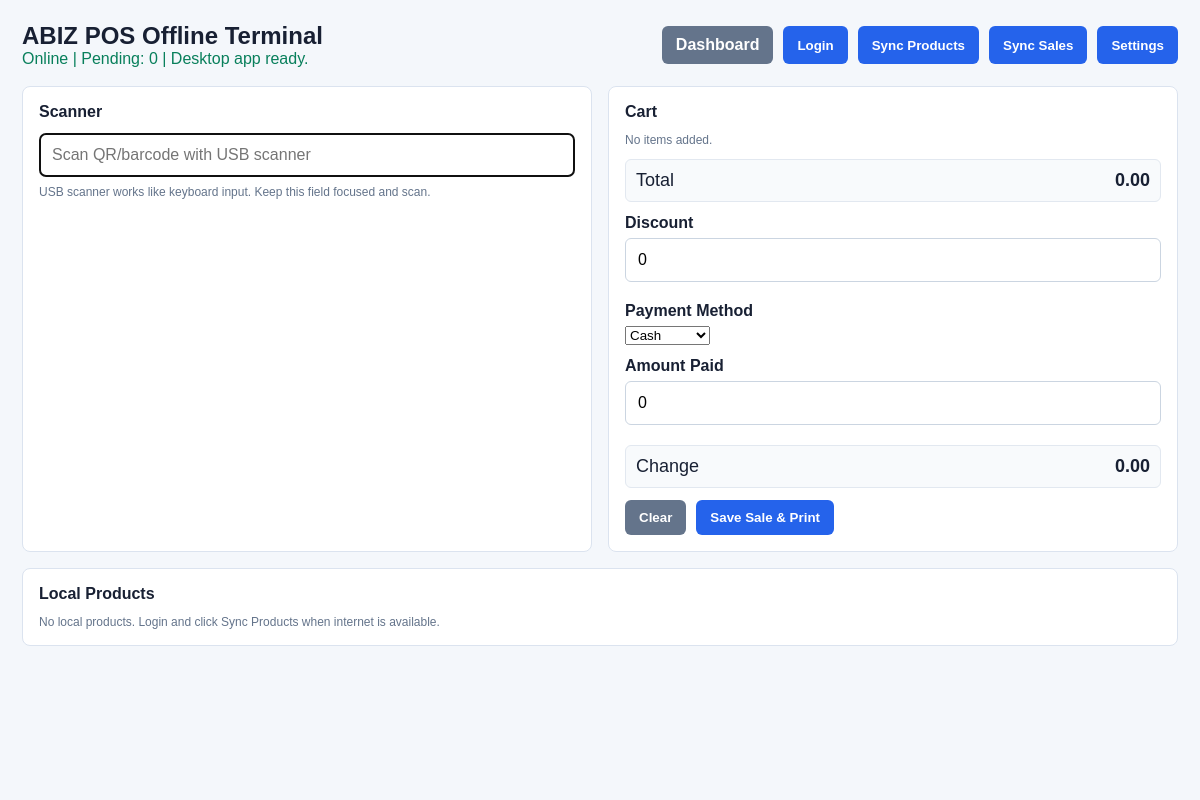
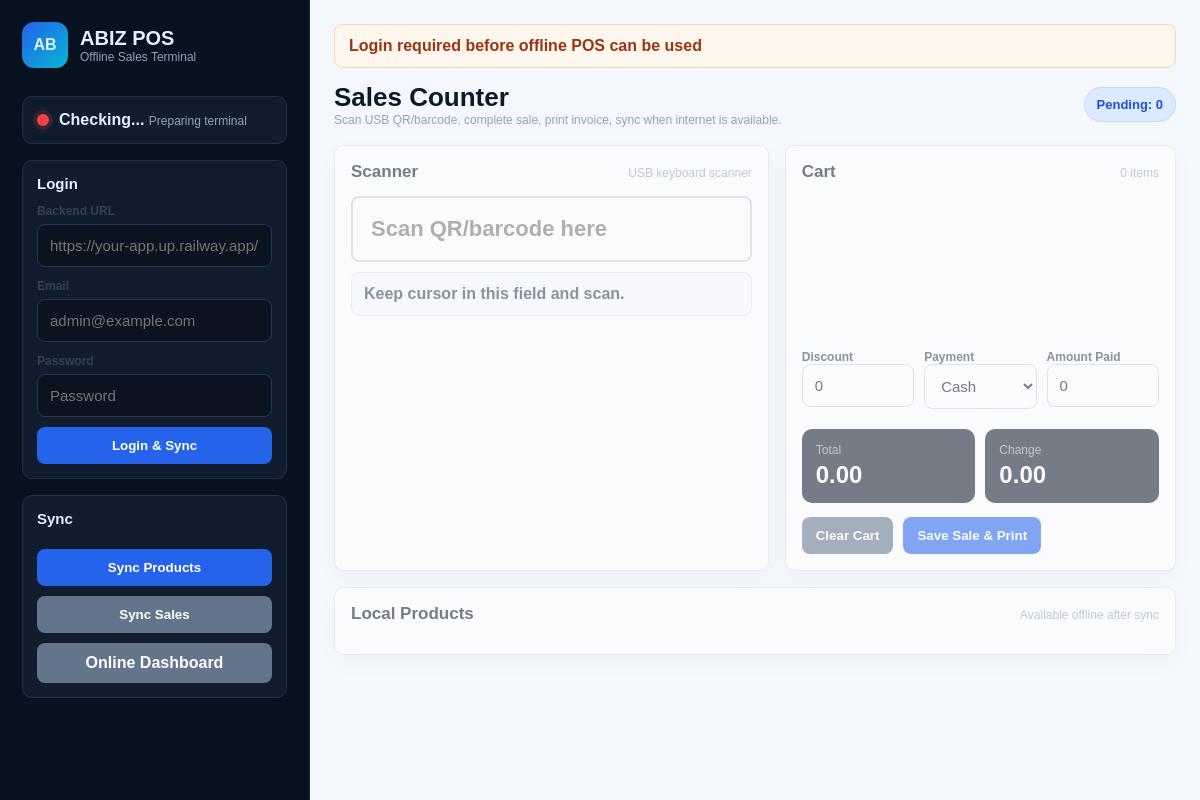
Before and after one commit to Nisha-Sabir/ABIZ-POS-SYSTEM, an Electron app: page desktop/renderer/offline.html in a window 1200 px wide. Drawn offline with Linux system fonts and the light colour scheme.

Commit message:
Redesign offline POS login terminal

```diff
--- a/desktop/renderer/offline.html
+++ b/desktop/renderer/offline.html
@@ -6,96 +6,109 @@
   <title>ABIZ POS Offline Terminal</title>
   <link rel="stylesheet" href="styles.css">
 </head>
-<body>
-  <main class="shell">
-    <section class="topbar">
+<body class="offline-body">
+  <main class="offline-shell">
+    <aside class="offline-sidebar">
+      <div class="offline-brand">
+        <div class="brand-mark">AB</div>
         <div>
-        <h1>ABIZ POS Offline Terminal</h1>
-        <p id="status">Offline-ready sales terminal</p>
+          <h1>ABIZ POS</h1>
+          <p>Offline Sales Terminal</p>
         </div>
-      <div class="actions">
-        <a class="link-button secondary" href="index.html">Dashboard</a>
-        <button id="login-btn">Login</button>
-        <button id="sync-products">Sync Products</button>
-        <button id="sync-sales">Sync Sales</button>
-        <button id="settings-btn">Settings</button>
       </div>
+
+      <div class="status-card">
+        <span class="status-dot" id="connection-dot"></span>
+        <div>
+          <strong id="connection-label">Checking...</strong>
+          <small id="status">Preparing terminal</small>
+        </div>
+      </div>
+
+      <section class="side-panel" id="login-panel">
+        <h2>Login</h2>
+        <label>Backend URL</label>
+        <input id="backend-url" placeholder="https://your-app.up.railway.app/api/v1">
+        <label>Email</label>
+        <input id="login-email" type="email" placeholder="admin@example.com">
+        <label>Password</label>
+        <input id="login-password" type="password" placeholder="Password">
+        <button id="do-login" class="wide">Login & Sync</button>
+        <button id="logout-btn" class="wide secondary" style="display:none">Logout</button>
       </section>
 
-    <section class="grid">
-      <div class="panel">
-        <h2>Scanner</h2>
-        <input id="scanner-input" autocomplete="off" placeholder="Scan QR/barcode with USB scanner">
-        <p class="hint">USB scanner works like keyboard input. Keep this field focused and scan.</p>
-        <div id="product-result" class="result"></div>
+      <section class="side-panel">
+        <h2>Sync</h2>
+        <button id="sync-products" class="wide">Sync Products</button>
+        <button id="sync-sales" class="wide secondary">Sync Sales</button>
+        <a class="link-button wide secondary" href="index.html">Online Dashboard</a>
+      </section>
+    </aside>
+
+    <section class="terminal-area locked" id="terminal-area">
+      <div class="terminal-header">
+        <div>
+          <h2>Sales Counter</h2>
+          <p>Scan USB QR/barcode, complete sale, print invoice, sync when internet is available.</p>
+        </div>
+        <div class="pending-pill" id="pending-pill">Pending: 0</div>
       </div>
 
-      <div class="panel">
+      <div class="terminal-grid">
+        <section class="panel scanner-panel">
+          <div class="panel-head">
+            <h2>Scanner</h2>
+            <span>USB keyboard scanner</span>
+          </div>
+          <input id="scanner-input" autocomplete="off" placeholder="Scan QR/barcode here">
+          <div id="product-result" class="result">Keep cursor in this field and scan.</div>
+        </section>
+
+        <section class="panel cart-panel-modern">
+          <div class="panel-head">
             <h2>Cart</h2>
+            <span id="cart-count">0 items</span>
+          </div>
           <div id="cart-list" class="cart"></div>
-        <div class="totals">
-          <span>Total</span>
-          <strong id="total">0.00</strong>
-        </div>
-        <div class="form-group">
-          <label class="form-label">Discount</label>
+
+          <div class="checkout-grid">
+            <label>Discount
               <input id="discount-input" type="number" min="0" value="0">
-        </div>
-        <div class="form-group">
-          <label class="form-label">Payment Method</label>
+            </label>
+            <label>Payment
               <select id="payment-method" class="form-control">
                 <option value="cash">Cash</option>
                 <option value="card">Card</option>
                 <option value="easypaisa">EasyPaisa</option>
                 <option value="jazzcash">JazzCash</option>
               </select>
+            </label>
+            <label>Amount Paid
+              <input id="amount-paid" type="number" min="0" value="0">
+            </label>
           </div>
-        <div class="form-group">
-          <label class="form-label">Amount Paid</label>
-          <input id="amount-paid" type="number" min="0" value="0">
+
+          <div class="summary-box">
+            <div><span>Total</span><strong id="total">0.00</strong></div>
+            <div><span>Change</span><strong id="change-amount">0.00</strong></div>
           </div>
-        <div class="totals">
-          <span>Change</span>
-          <strong id="change-amount">0.00</strong>
-        </div>
+
           <div class="row">
-          <button id="clear-cart" class="secondary">Clear</button>
+            <button id="clear-cart" class="secondary">Clear Cart</button>
             <button id="checkout">Save Sale & Print</button>
           </div>
+        </section>
       </div>
-    </section>
 
-    <section class="panel">
+      <section class="panel products-panel">
+        <div class="panel-head">
           <h2>Local Products</h2>
+          <span>Available offline after sync</span>
+        </div>
         <div id="products-list" class="products"></div>
       </section>
+    </section>
   </main>
-
-  <dialog id="settings-dialog">
-    <form method="dialog">
-      <h2>Server Settings</h2>
-      <label>Backend URL</label>
-      <input id="backend-url" placeholder="https://your-app.up.railway.app/api/v1">
-      <div class="row">
-        <button value="cancel" class="secondary">Cancel</button>
-        <button id="save-settings" value="default">Save</button>
-      </div>
-    </form>
-  </dialog>
-
-  <dialog id="login-dialog">
-    <form method="dialog">
-      <h2>Login</h2>
-      <label>Email</label>
-      <input id="login-email" type="email" placeholder="admin@example.com">
-      <label>Password</label>
-      <input id="login-password" type="password" placeholder="Password">
-      <div class="row">
-        <button value="cancel" class="secondary">Cancel</button>
-        <button id="do-login" value="default">Login</button>
-      </div>
-    </form>
-  </dialog>
 
   <script src="renderer.js"></script>
 </body>
--- a/desktop/renderer/renderer.js
+++ b/desktop/renderer/renderer.js
@@ -89,8 +89,24 @@ function money(value) {
 
 async function setStatus(message, ok = true) {
   const pending = await localDb.listPendingSales();
-  $('status').textContent = `${navigator.onLine ? 'Online' : 'Offline'} | Pending: ${pending.length} | ${message}`;
+  if ($('connection-dot')) $('connection-dot').classList.toggle('online', navigator.onLine);
+  if ($('connection-label')) $('connection-label').textContent = navigator.onLine ? 'Online' : 'Offline';
+  if ($('pending-pill')) $('pending-pill').textContent = `Pending: ${pending.length}`;
+  $('status').textContent = message;
   $('status').className = ok ? 'ok' : 'bad';
+}
+
+async function isLoggedIn() {
+  return Boolean(await localDb.getSetting('auth_token'));
+}
+
+async function updateAuthState() {
+  const loggedIn = await isLoggedIn();
+  $('terminal-area')?.classList.toggle('locked', !loggedIn);
+  if ($('login-btn')) $('login-btn').style.display = loggedIn ? 'none' : 'inline-flex';
+  if ($('logout-btn')) $('logout-btn').style.display = loggedIn ? 'inline-flex' : 'none';
+  if ($('scanner-input') && loggedIn) $('scanner-input').focus();
+  return loggedIn;
 }
 
 function renderCart() {
@@ -101,7 +117,7 @@ function renderCart() {
           <strong>${item.name}</strong>
           <small>${item.qr_code}</small>
         </div>
-        <div>${item.quantity} x ${money(item.sale_price)}</div>
+        <div><strong>${money(item.sale_price * item.quantity)}</strong><small>${item.quantity} x ${money(item.sale_price)}</small></div>
       </div>
     `).join('')
     : '<p class="empty">No items added.</p>';
@@ -112,6 +128,7 @@ function renderCart() {
   const paid = Number($('amount-paid')?.value || 0);
   $('total').textContent = money(payable);
   if ($('change-amount')) $('change-amount').textContent = money(Math.max(0, paid - payable));
+  if ($('cart-count')) $('cart-count').textContent = `${state.cart.reduce((a, item) => a + item.quantity, 0)} items`;
 }
 
 function renderProducts() {
@@ -161,8 +178,18 @@ async function login() {
   });
   await localDb.setSetting('auth_token', token.access_token);
   await localDb.setSetting('login_email', email);
+  await localDb.setSetting('last_login_at', new Date().toISOString());
   await syncProducts();
+  await updateAuthState();
   await setStatus('Logged in and products synced.');
+}
+
+async function logout() {
+  await localDb.setSetting('auth_token', '');
+  state.cart = [];
+  renderCart();
+  await updateAuthState();
+  await setStatus('Logged out. Login required for offline POS.', false);
 }
 
 async function scanProduct(code) {
@@ -181,6 +208,7 @@ async function scanProduct(code) {
 }
 
 async function syncProducts() {
+  if (!await updateAuthState()) throw new Error('Please login first.');
   const products = await api('/products?limit=100');
   await localDb.putProducts(products);
   await refreshProducts();
@@ -188,6 +216,7 @@ async function syncProducts() {
 }
 
 async function syncSales() {
+  if (!await updateAuthState()) throw new Error('Please login first.');
   const pending = await localDb.listPendingSales();
   if (!pending.length) {
     await setStatus('No pending offline sales.');
@@ -240,6 +269,10 @@ function printInvoice(sale) {
 }
 
 async function checkout() {
+  if (!await updateAuthState()) {
+    await setStatus('Please login before checkout.', false);
+    return;
+  }
   if (!state.cart.length) {
     await setStatus('Cart is empty.', false);
     return;
@@ -269,7 +302,8 @@ async function loadSettings() {
 }
 
 document.addEventListener('DOMContentLoaded', async () => {
-  $('scanner-input').focus();
+  $('backend-url').value = await localDb.getSetting('backend_url');
+  $('login-email').value = await localDb.getSetting('login_email');
   $('scanner-input').addEventListener('keydown', async (event) => {
     if (event.key !== 'Enter') return;
     const code = event.target.value.trim();
@@ -282,20 +316,32 @@ document.addEventListener('DOMContentLoaded', async () => {
   $('clear-cart').addEventListener('click', () => { state.cart = []; renderCart(); });
   $('discount-input')?.addEventListener('input', renderCart);
   $('amount-paid')?.addEventListener('input', renderCart);
-  $('settings-btn').addEventListener('click', async () => { await loadSettings(); $('settings-dialog').showModal(); });
+  $('settings-btn')?.addEventListener('click', async () => {
+    const url = prompt('Backend URL', await localDb.getSetting('backend_url'));
+    if (url) {
+      await localDb.setSetting('backend_url', url.trim());
+      $('backend-url').value = url.trim();
+      await setStatus('Backend URL saved.');
+    }
+  });
   $('login-btn').addEventListener('click', async () => {
     $('login-email').value = await localDb.getSetting('login_email');
-    $('login-dialog').showModal();
+    $('login-password').focus();
   });
-  $('save-settings').addEventListener('click', async () => {
+  $('save-settings')?.addEventListener('click', async () => {
     await localDb.setSetting('backend_url', $('backend-url').value.trim());
     await setStatus('Settings saved.');
   });
   $('do-login').addEventListener('click', () => login().catch((error) => setStatus(error.message, false)));
+  $('login-password')?.addEventListener('keydown', (event) => {
+    if (event.key === 'Enter') login().catch((error) => setStatus(error.message, false));
+  });
+  $('logout-btn')?.addEventListener('click', () => logout().catch((error) => setStatus(error.message, false)));
   window.addEventListener('online', tryAutoSync);
   window.addEventListener('offline', () => setStatus('Offline mode active.'));
   setInterval(tryAutoSync, 60000);
   await refreshProducts();
   renderCart();
+  await updateAuthState();
   await setStatus('Desktop app ready.');
 });
--- a/desktop/renderer/styles.css
+++ b/desktop/renderer/styles.css
@@ -5,121 +5,264 @@
 body {
   margin: 0;
   font-family: Arial, sans-serif;
-  background: #f4f7fb;
-  color: #182033;
-}
-
-.shell {
-  padding: 22px;
-}
-
-.topbar {
-  display: flex;
-  align-items: center;
-  justify-content: space-between;
-  gap: 16px;
-  margin-bottom: 18px;
-}
-
-h1,
-h2,
-p {
-  margin: 0;
-}
-
-h1 {
-  font-size: 24px;
-}
-
-h2 {
-  font-size: 16px;
-  margin-bottom: 12px;
-}
-
-.ok {
-  color: #087f5b;
-}
-
-.bad {
-  color: #c92a2a;
-}
-
-.actions,
-.row {
-  display: flex;
-  gap: 10px;
-}
-
-button {
-  border: 0;
-  background: #2563eb;
-  color: white;
-  padding: 10px 14px;
-  border-radius: 6px;
-  font-weight: 700;
-  cursor: pointer;
+  background: #eef3fb;
+  color: #0f172a;
 }
 
 button,
 .link-button {
+  border: 0;
+  background: #2563eb;
+  color: white;
+  padding: 11px 14px;
+  border-radius: 8px;
+  font-weight: 700;
+  cursor: pointer;
+  text-decoration: none;
   display: inline-flex;
   align-items: center;
   justify-content: center;
+  gap: 8px;
 }
 
-.link-button {
-  border: 0;
-  background: #2563eb;
-  color: white;
-  padding: 10px 14px;
-  border-radius: 6px;
-  font-weight: 700;
-  cursor: pointer;
-  text-decoration: none;
+button:hover,
+.link-button:hover {
+  background: #1d4ed8;
 }
 
-button.secondary {
-  background: #64748b;
-}
-
+button.secondary,
 .link-button.secondary {
   background: #64748b;
 }
 
-.grid {
+button.secondary:hover,
+.link-button.secondary:hover {
+  background: #475569;
+}
+
+button:disabled {
+  opacity: .45;
+  cursor: not-allowed;
+}
+
+input,
+select {
+  width: 100%;
+  border: 1px solid #cbd5e1;
+  border-radius: 8px;
+  padding: 12px;
+  font-size: 15px;
+  background: white;
+  color: #0f172a;
+  outline: none;
+}
+
+input:focus,
+select:focus {
+  border-color: #2563eb;
+  box-shadow: 0 0 0 3px rgba(37, 99, 235, .14);
+}
+
+label {
+  display: block;
+  font-size: 12px;
+  font-weight: 700;
+  color: #334155;
+  margin: 12px 0 6px;
+}
+
+.offline-body {
+  background: #0b1220;
+}
+
+.offline-shell {
+  min-height: 100vh;
   display: grid;
-  grid-template-columns: 1fr 1fr;
+  grid-template-columns: 310px 1fr;
+}
+
+.offline-sidebar {
+  background: #08111f;
+  color: #e5eefb;
+  padding: 22px;
+  display: flex;
+  flex-direction: column;
+  gap: 16px;
+  border-right: 1px solid #1e293b;
+}
+
+.offline-brand {
+  display: flex;
+  align-items: center;
+  gap: 12px;
+  padding-bottom: 12px;
+}
+
+.brand-mark {
+  width: 46px;
+  height: 46px;
+  border-radius: 12px;
+  background: linear-gradient(135deg, #2563eb, #06b6d4);
+  display: flex;
+  align-items: center;
+  justify-content: center;
+  font-weight: 900;
+}
+
+.offline-brand h1,
+.offline-brand p,
+.terminal-header h2,
+.terminal-header p,
+.panel h2,
+.panel p {
+  margin: 0;
+}
+
+.offline-brand h1 {
+  font-size: 20px;
+}
+
+.offline-brand p,
+.terminal-header p,
+.panel-head span,
+.status-card small {
+  color: #94a3b8;
+  font-size: 12px;
+}
+
+.status-card,
+.side-panel {
+  background: #111c2e;
+  border: 1px solid #22314a;
+  border-radius: 10px;
+  padding: 14px;
+}
+
+.status-card {
+  display: flex;
+  align-items: center;
+  gap: 10px;
+}
+
+.status-dot {
+  width: 12px;
+  height: 12px;
+  border-radius: 50%;
+  background: #ef4444;
+  box-shadow: 0 0 0 4px rgba(239, 68, 68, .16);
+}
+
+.status-dot.online {
+  background: #10b981;
+  box-shadow: 0 0 0 4px rgba(16, 185, 129, .16);
+}
+
+.side-panel h2 {
+  font-size: 15px;
+  margin: 0 0 12px;
+}
+
+.side-panel input {
+  background: #0b1220;
+  border-color: #263750;
+  color: #e5eefb;
+}
+
+.wide {
+  width: 100%;
+  margin-top: 10px;
+}
+
+.terminal-area {
+  padding: 24px;
+  background: #f4f7fb;
+  overflow-y: auto;
+}
+
+.terminal-area.locked::before {
+  content: "Login required before offline POS can be used";
+  display: block;
+  margin-bottom: 14px;
+  padding: 12px 14px;
+  background: #fff7ed;
+  color: #9a3412;
+  border: 1px solid #fed7aa;
+  border-radius: 8px;
+  font-weight: 700;
+}
+
+.terminal-area.locked .scanner-panel,
+.terminal-area.locked .cart-panel-modern,
+.terminal-area.locked .products-panel {
+  opacity: .55;
+  pointer-events: none;
+}
+
+.terminal-header {
+  display: flex;
+  align-items: center;
+  justify-content: space-between;
+  gap: 18px;
+  margin-bottom: 18px;
+}
+
+.terminal-header h2 {
+  font-size: 26px;
+}
+
+.pending-pill {
+  background: #dbeafe;
+  color: #1d4ed8;
+  border: 1px solid #bfdbfe;
+  padding: 9px 12px;
+  border-radius: 999px;
+  font-size: 13px;
+  font-weight: 800;
+}
+
+.terminal-grid {
+  display: grid;
+  grid-template-columns: minmax(300px, 1fr) minmax(360px, .9fr);
   gap: 16px;
   margin-bottom: 16px;
 }
 
 .panel {
   background: white;
-  border: 1px solid #dbe3ef;
-  border-radius: 8px;
+  border: 1px solid #d9e2ef;
+  border-radius: 10px;
   padding: 16px;
+  box-shadow: 0 8px 24px rgba(15, 23, 42, .06);
 }
 
-input {
-  width: 100%;
-  border: 1px solid #cbd5e1;
-  border-radius: 6px;
-  padding: 12px;
-  font-size: 16px;
-  margin-bottom: 8px;
+.panel-head {
+  display: flex;
+  align-items: baseline;
+  justify-content: space-between;
+  gap: 12px;
+  margin-bottom: 14px;
 }
 
-.hint,
-.empty,
-small {
-  color: #64748b;
-  font-size: 12px;
+.panel-head h2 {
+  font-size: 17px;
+}
+
+#scanner-input {
+  font-size: 22px;
+  font-weight: 700;
+  padding: 18px;
+  border-width: 2px;
 }
 
 .result {
-  min-height: 34px;
-  padding-top: 8px;
+  min-height: 42px;
+  padding: 12px;
+  margin-top: 10px;
+  background: #f8fafc;
+  border: 1px solid #e2e8f0;
+  border-radius: 8px;
   font-weight: 700;
+  color: #334155;
 }
 
 .cart,
@@ -128,22 +271,23 @@ small {
   gap: 8px;
 }
 
+.cart {
+  min-height: 130px;
+  max-height: 260px;
+  overflow-y: auto;
+  margin-bottom: 12px;
+}
+
 .cart-row,
-.product,
-.totals {
+.product {
   display: flex;
   justify-content: space-between;
   gap: 12px;
   align-items: center;
   background: #f8fafc;
   border: 1px solid #e2e8f0;
-  border-radius: 6px;
+  border-radius: 8px;
   padding: 10px;
-}
-
-.cart-row div:first-child,
-.product {
-  min-width: 0;
 }
 
 .cart-row strong,
@@ -153,36 +297,75 @@ small {
   display: block;
 }
 
-.totals {
-  margin: 12px 0;
-  font-size: 18px;
+.empty {
+  color: #64748b;
+  font-size: 13px;
+  padding: 10px 0;
+}
+
+.checkout-grid {
+  display: grid;
+  grid-template-columns: repeat(3, 1fr);
+  gap: 10px;
+}
+
+.summary-box {
+  display: grid;
+  grid-template-columns: 1fr 1fr;
+  gap: 10px;
+  margin: 14px 0;
+}
+
+.summary-box div {
+  background: #0f172a;
+  color: white;
+  border-radius: 10px;
+  padding: 14px;
+}
+
+.summary-box span {
+  display: block;
+  color: #94a3b8;
+  font-size: 12px;
+  margin-bottom: 4px;
+}
+
+.summary-box strong {
+  font-size: 24px;
+}
+
+.row {
+  display: flex;
+  gap: 10px;
+}
+
+.products {
+  grid-template-columns: repeat(auto-fill, minmax(220px, 1fr));
+}
+
+.product {
+  min-height: 72px;
 }
 
 dialog {
   border: 0;
-  border-radius: 8px;
+  border-radius: 10px;
   padding: 18px;
   width: min(520px, 92vw);
 }
 
-label {
-  display: block;
-  font-weight: 700;
-  margin: 12px 0 6px;
-}
-
-@media (max-width: 860px) {
-  .topbar,
-  .grid {
-    display: block;
+@media (max-width: 980px) {
+  .offline-shell {
+    grid-template-columns: 1fr;
   }
 
-  .actions {
-    margin-top: 14px;
-    flex-wrap: wrap;
+  .offline-sidebar {
+    position: static;
   }
 
-  .panel {
-    margin-bottom: 14px;
+  .terminal-grid,
+  .checkout-grid,
+  .summary-box {
+    grid-template-columns: 1fr;
   }
 }
```
Lines whose indentation alone changed are shown as unchanged.
